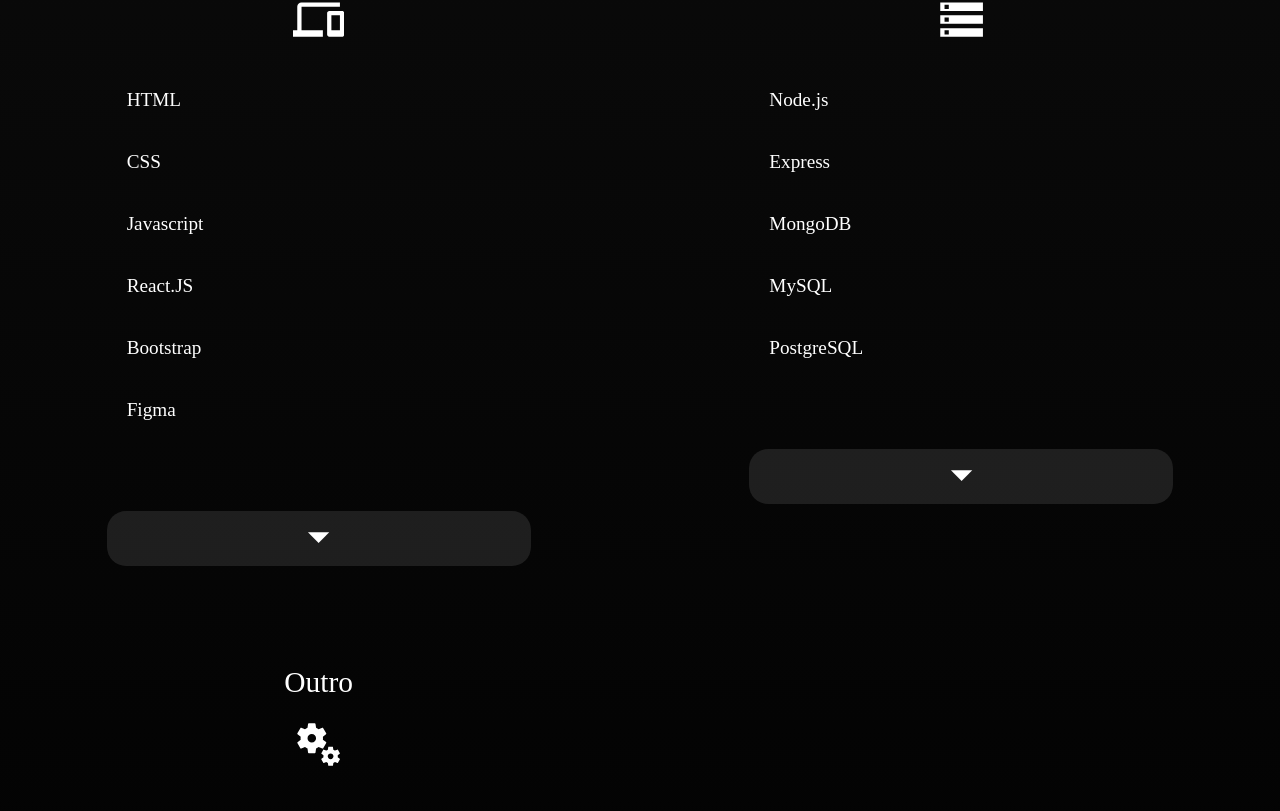
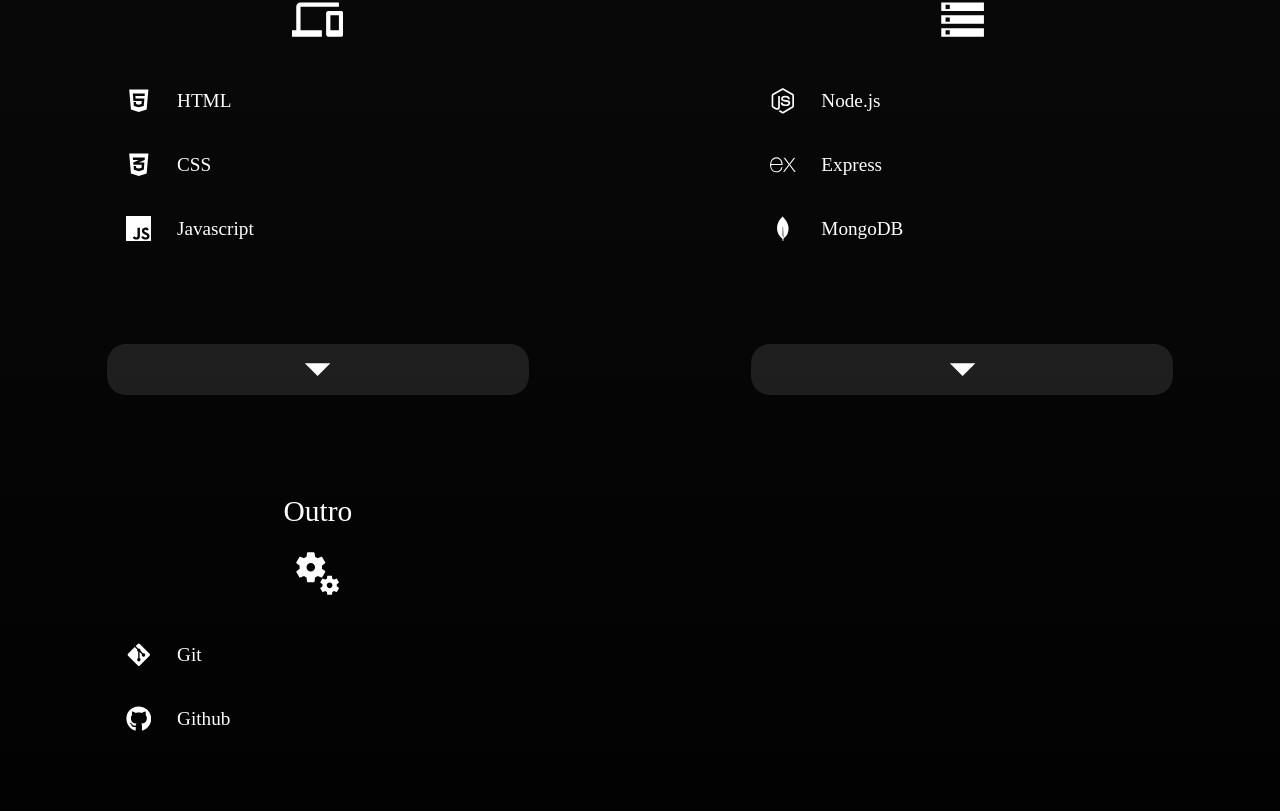
Before and after one commit to Rauatorres/meu-site, a React (Create React App) app: page / in a window 1280 px wide. Shown: the part 2749-3560 px from the top of the page. Built offline with nearby package versions, Linux system fonts and the light colour scheme.

Commit message:
finalizando interação com botão de mostrar tecnologias na área de tecnologias

```diff
--- a/package.json
+++ b/package.json
@@ -18,6 +18,7 @@
     "axios": "^1.6.8",
     "react": "^18.2.0",
     "react-dom": "^18.2.0",
+    "react-icons": "^5.0.1",
     "react-scripts": "5.0.1",
     "web-vitals": "^2.1.4"
   },
--- a/src/components/tecnologias/conteudo/components/Categoria.jsx
+++ b/src/components/tecnologias/conteudo/components/Categoria.jsx
@@ -1,10 +1,37 @@
-import React from 'react'
+import React, { useState } from 'react'
+
+import tecnologiasAreaMostrar from '../script/tecnologiasAreaMostrar.js'
+import mostrarBotaoDeAcordoComClique from '../script/mostrarBotaoDeAcordoComClique'
+
+
 import ArrowDropDownIcon from '@mui/icons-material/ArrowDropDown';
 
-export default props=>
-<div className='TecnologiasCategoria'>
-    <div className='TecnologiasCategoriaTitulo'>{props.titulo}</div>
-    <div className='TecnologiasCategoriaIconeBox'>{props.icone}</div>
-    <div className='TecnologiasArea'>{props.children}</div>
-    <div className='TecnologiasBotaoMostrarMais'><ArrowDropDownIcon className='TecnologiasBotaoMostrarMaisIcone'/></div>
-</div>
+export default props=>{
+    const areaTecnologiaTamanhoMaximo = `${props.children.length * 5.1}vw`
+    const areaTecnologiaTamanhoReduzido = '16vw'
+    const quantidadeTecnologiasMaiorQue3 = props.children.length > 3
+
+    const [areaTecnologiasStyle, setAreaTecnologiasStyle] = useState(areaTecnologiaTamanhoReduzido)
+
+    return(
+        <div className='TecnologiasCategoria'>
+            <div className='TecnologiasCategoriaTitulo'>{props.titulo}</div>
+            <div className='TecnologiasCategoriaIconeBox'>{props.icone}</div>
+            <div className={`
+            TecnologiasArea
+            `}
+            style={{height: quantidadeTecnologiasMaiorQue3 ? areaTecnologiasStyle : areaTecnologiaTamanhoMaximo}}
+            >
+                {props.children}
+            </div>
+            <div
+                className='TecnologiasBotaoMostrarMais'
+                onClick={()=>{
+                    tecnologiasAreaMostrar(areaTecnologiaTamanhoMaximo, areaTecnologiaTamanhoReduzido, areaTecnologiasStyle, setAreaTecnologiasStyle)}
+                }
+            >
+                {mostrarBotaoDeAcordoComClique(areaTecnologiaTamanhoReduzido, quantidadeTecnologiasMaiorQue3, areaTecnologiasStyle)}
+            </div>
+        </div>
+    )
+}
--- a/src/components/tecnologias/conteudo/components/Tecnologia.jsx
+++ b/src/components/tecnologias/conteudo/components/Tecnologia.jsx
@@ -2,6 +2,6 @@
 
 export default props=>
 <div className='Tecnologia'>
-    <div>{props.icone}</div>
-    <div>{props.nome}</div>
+    {props.icone}
+    <div className='TecnologiaNome'>{props.nome}</div>
 </div>
--- a/src/components/tecnologias/conteudo/listaTecnologias.js
+++ /dev/null
@@ -1,23 +0,0 @@
-const listaTecnologias = {
-    frontEnd: [
-        { icone: "", nome: "HTML"},
-        { icone: "", nome: "CSS"},
-        { icone: "", nome: "Javascript"},
-        { icone: "", nome: "React.JS"},
-        { icone: "", nome: "Bootstrap"},
-        { icone: "", nome: "Figma"}
-    ],
-    backEnd: [
-        { icone: "", nome: "Node.js"},
-        { icone: "", nome: "Express"},
-        { icone: "", nome: "MongoDB"},
-        { icone: "", nome: "MySQL"},
-        { icone: "", nome: "PostgreSQL"}
-    ],
-    outro: [
-        { icone: "", nome: "Git"},
-        { icone: "", nome: "Github"}
-    ]
-}
-
-export default listaTecnologias
--- /dev/null
+++ b/src/components/tecnologias/conteudo/listaTecnologias.jsx
@@ -0,0 +1,39 @@
+import React from 'react'
+
+import { FaHtml5 } from "react-icons/fa"
+import { FaCss3Alt } from "react-icons/fa"
+import { SiJavascript } from "react-icons/si"
+import { FaReact } from "react-icons/fa"
+import { FaBootstrap } from "react-icons/fa"
+import { FaFigma } from "react-icons/fa"
+import { FaNodeJs } from "react-icons/fa"
+import { SiExpress } from "react-icons/si"
+import { SiMongodb } from "react-icons/si"
+import { DiMysql } from "react-icons/di"
+import { SiPostgresql } from "react-icons/si"
+import { FaGitAlt } from "react-icons/fa"
+import { FaGithub } from "react-icons/fa"
+
+const listaTecnologias = {
+    frontEnd: [
+        { icone: (<FaHtml5 className='TecnologiaIcone'/>), nome: "HTML"},
+        { icone: (<FaCss3Alt className='TecnologiaIcone'/>), nome: "CSS"},
+        { icone: (<SiJavascript className='TecnologiaIcone'/>), nome: "Javascript"},
+        { icone: (<FaReact className='TecnologiaIcone'/>), nome: "React.JS"},
+        { icone: (<FaBootstrap className='TecnologiaIcone'/>), nome: "Bootstrap"},
+        { icone: (<FaFigma className='TecnologiaIcone'/>), nome: "Figma"}
+    ],
+    backEnd: [
+        { icone: (<FaNodeJs  className='TecnologiaIcone'/>), nome: "Node.js"},
+        { icone: (<SiExpress className='TecnologiaIcone'/>), nome: "Express"},
+        { icone: (<SiMongodb  className='TecnologiaIcone'/>), nome: "MongoDB"},
+        { icone: (<DiMysql  className='TecnologiaIcone'/>), nome: "MySQL"},
+        { icone: (<SiPostgresql  className='TecnologiaIcone'/>), nome: "PostgreSQL"}
+    ],
+    outro: [
+        { icone: (<FaGitAlt className='TecnologiaIcone'/>), nome: "Git"},
+        { icone: (<FaGithub className='TecnologiaIcone'/>), nome: "Github"}
+    ]
+}
+
+export default listaTecnologias
--- a/src/components/tecnologias/conteudo/script/exibirTecnologias.jsx
+++ b/src/components/tecnologias/conteudo/script/exibirTecnologias.jsx
@@ -2,10 +2,15 @@
 
 import Tecnologia from '../components/Tecnologia'
 
+import { FontAwesomeIcon } from '@fortawesome/react-fontawesome'
+
 export default tecnologiasListaTipoObj=>{
     return tecnologiasListaTipoObj.map(tecnologia=>{
         return (
-            <Tecnologia nome={tecnologia.nome}/>
+            <Tecnologia
+                nome={tecnologia.nome}
+                icone={tecnologia.icone}
+            />
         )
     })
 }
--- /dev/null
+++ b/src/components/tecnologias/conteudo/script/mostrarBotaoDeAcordoComClique.jsx
@@ -0,0 +1,19 @@
+import React from 'react'
+
+import { IoMdArrowDropdown } from "react-icons/io";
+import { IoMdArrowDropup } from "react-icons/io";
+
+export default (areaTecnologiaTamanhoReduzido, quantidadeTecnologiasMaiorQue3, areaTecnologiasStyle)=>{
+    if(quantidadeTecnologiasMaiorQue3){
+        if (areaTecnologiasStyle == areaTecnologiaTamanhoReduzido){
+            return (
+                // <ArrowDropDownIcon className='TecnologiasBotaoMostrarMaisIcone'/>
+                <IoMdArrowDropdown className='TecnologiasBotaoMostrarMaisIcone'/>
+            )
+        }else{
+            return (
+                <IoMdArrowDropup className='TecnologiasBotaoMostrarMaisIcone'/>
+            )
+        }
+    }
+}
--- /dev/null
+++ b/src/components/tecnologias/conteudo/script/tecnologiasAreaMostrar.js
@@ -0,0 +1,7 @@
+export default (areaTecnologiaTamanhoMaximo, areaTecnologiaTamanhoReduzido, areaTecnologiasStyle, setAreaTecnologiasStyle)=>{
+    if(areaTecnologiasStyle == areaTecnologiaTamanhoReduzido){
+        setAreaTecnologiasStyle(areaTecnologiaTamanhoMaximo)
+    }else{
+        setAreaTecnologiasStyle(areaTecnologiaTamanhoReduzido)
+    }
+}
--- a/src/components/tecnologias/css/Tecnologias.css
+++ b/src/components/tecnologias/css/Tecnologias.css
@@ -43,17 +43,29 @@
     font-size: 4vw !important;
 }
 
+.TecnologiasArea{
+    transition: height 1s;
+    overflow: hidden;
+}
+
 .Tecnologia{
     /* background-color: red; */
     display: flex;
-    padding: 20px;
+    align-items: center;
+    padding: 1.5vw;
     width: 30vw;
     font-size: 1.5vw;
+}
+.TecnologiaIcone{
+    /* background-color: red; */
+    font-size: 2vw;
+}
+.TecnologiaNome{
+    margin-left: 2vw;
 }
 
 .TecnologiasBotaoMostrarMais{
     background-color: rgba(255, 255, 255, 0.1);
-    text-align: center;
     border-radius: 1.5vw;
     margin-top: 70px;
     cursor: pointer;
@@ -62,5 +74,6 @@
     /* background-color: red; */
     display: block;
     /* margin: 10px; */
+    margin: auto;
     font-size: 4vw !important;
 }
```
Also changed, not shown: 1 other file (tests, documents, lock files or other folders).
